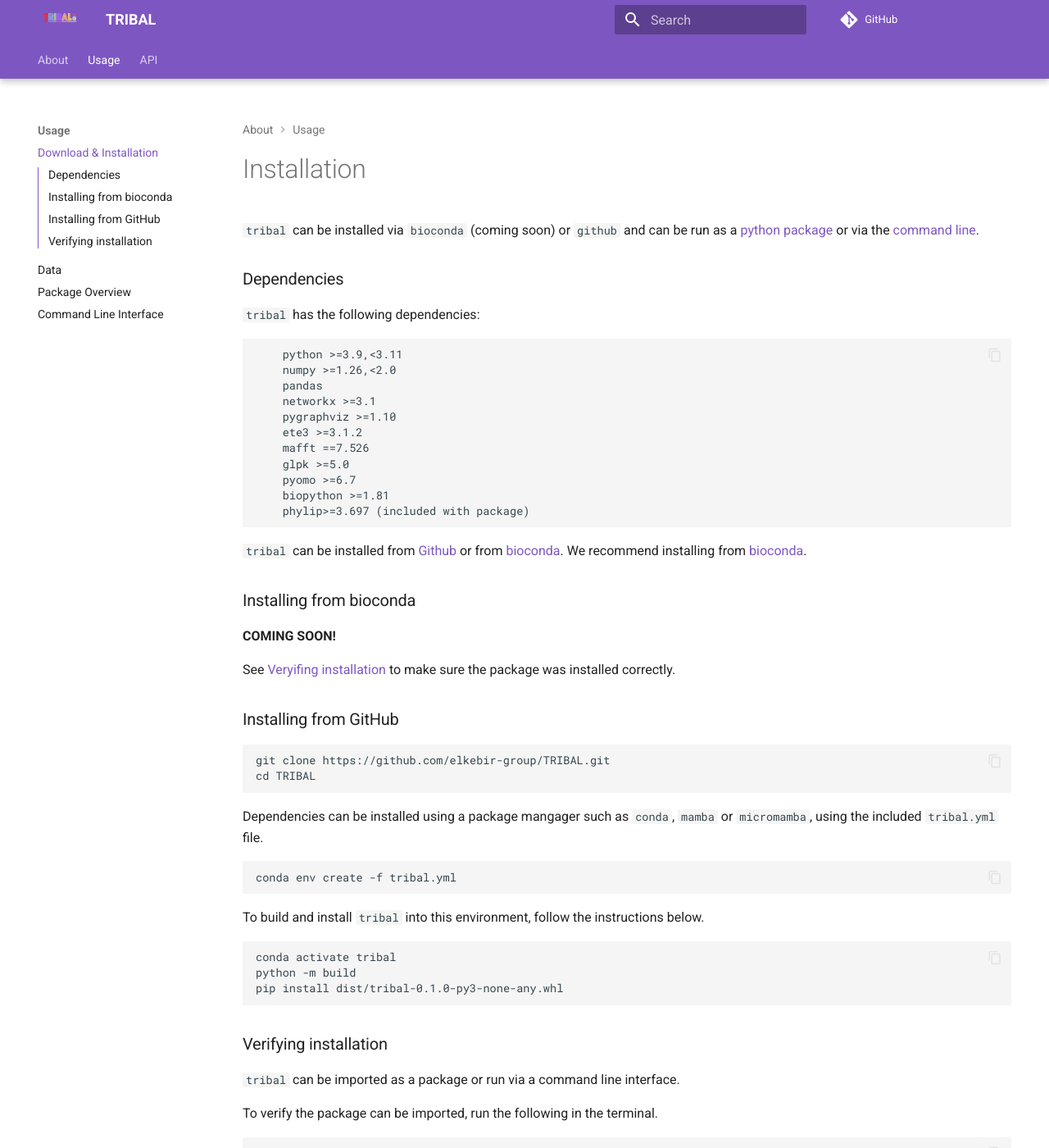
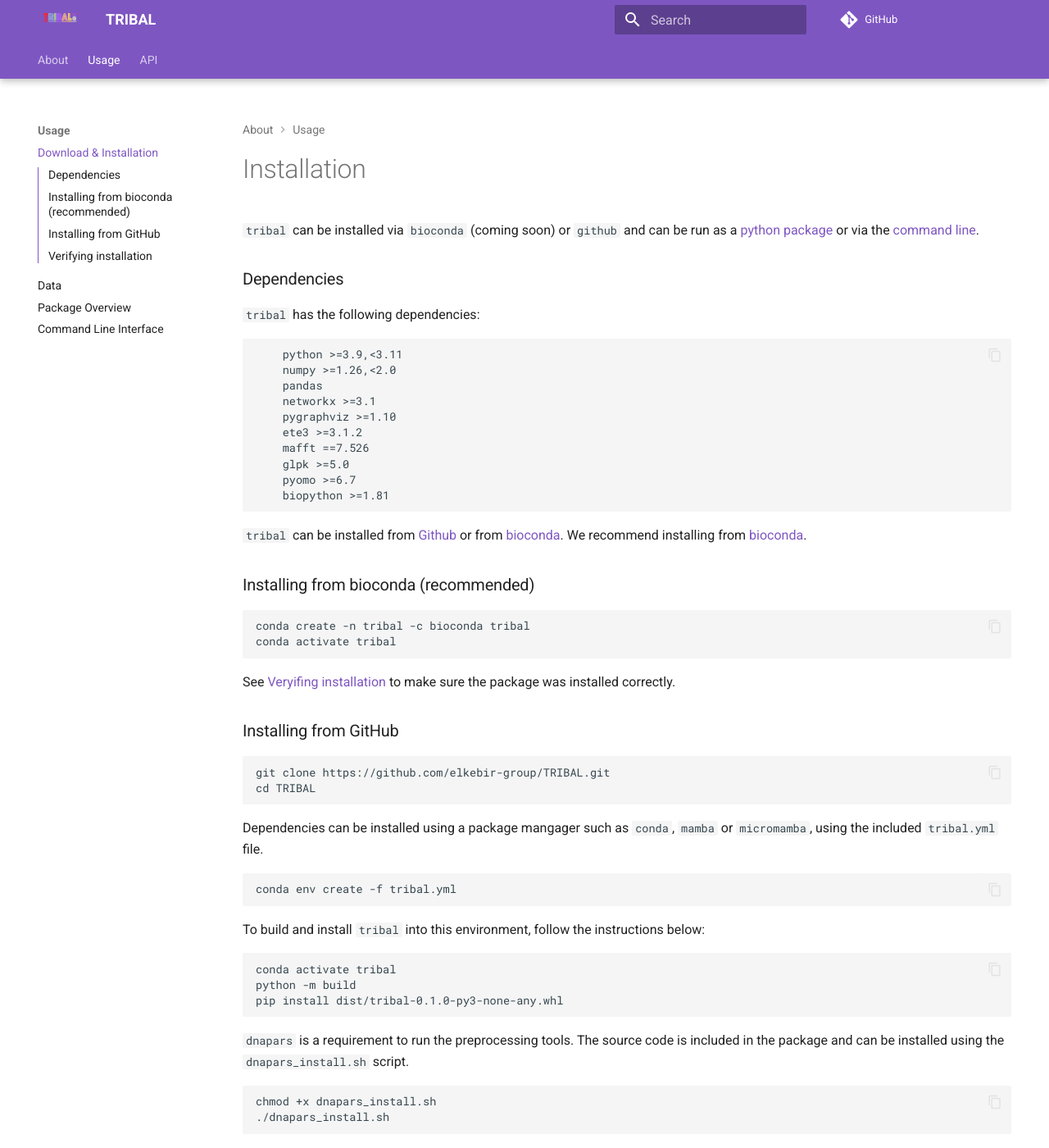
Before and after one commit to elkebir-group/TRIBAL, an MkDocs documentation site: the page built from docs/setup/install.md, in a window 1280 px wide and 1400 px high. Shown: the whole window at 82% size. Built offline with MkDocs 1.6.1 and Material for MkDocs 9.7.7, drawn with Linux system fonts in a browser that asks for light colours; comment, search, counter and statistics services are not loaded.

Commit message:
updated install instructions for github

````diff
--- a/docs/setup/install.md
+++ b/docs/setup/install.md
@@ -15,18 +15,19 @@
     glpk >=5.0
     pyomo >=6.7
     biopython >=1.81
-    phylip>=3.697 (included with package)
 ```
+
+
 
 `tribal` can be installed from [Github](#installing-from-github) or from [bioconda](#installing-from-bioconda).  We recommend installing from [bioconda](#installing-from-bioconda).
 
-### Installing from bioconda
+### Installing from bioconda (recommended)
 
-**COMING SOON!**
-<!-- ```bash
-# conda create -n tribal -c bioconda tribal
-# conda activate tribal
-``` -->
+
+```bash
+conda create -n tribal -c bioconda tribal
+conda activate tribal
+```
 See [Veryifing installation](#verifying-installation) to make sure the package was installed correctly.
 
 ### Installing from GitHub
@@ -44,12 +45,20 @@ Dependencies can be installed using a package mangager such as `conda`, `mamba`
 conda env create -f tribal.yml
 ```
 
-To build and install `tribal` into this environment, follow the instructions below.
+To build and install `tribal` into this environment, follow the instructions below:
 
 ```bash
 conda activate tribal
 python -m build
 pip install dist/tribal-0.1.0-py3-none-any.whl
+
+```
+
+`dnapars` is a requirement to run the preprocessing tools. The source code is included in the package and can be installed using the `dnapars_install.sh` script.
+
+```bash
+chmod +x dnapars_install.sh
+./dnapars_install.sh
 
 ```
 
--- a/tribal.yml
+++ b/tribal.yml
@@ -10,10 +10,11 @@ dependencies:
   - networkx>=3.1
   - pygraphviz>=1.10
   - ete3>=3.1.2
-  - pip>=22.3.1
+  - pip
   - pyomo==6.7.3
   - conda-forge::mafft==7.526
   - glpk>=5.0
   - pip:
     - biopython>=1.81
     - build
+    - setuptools
````
